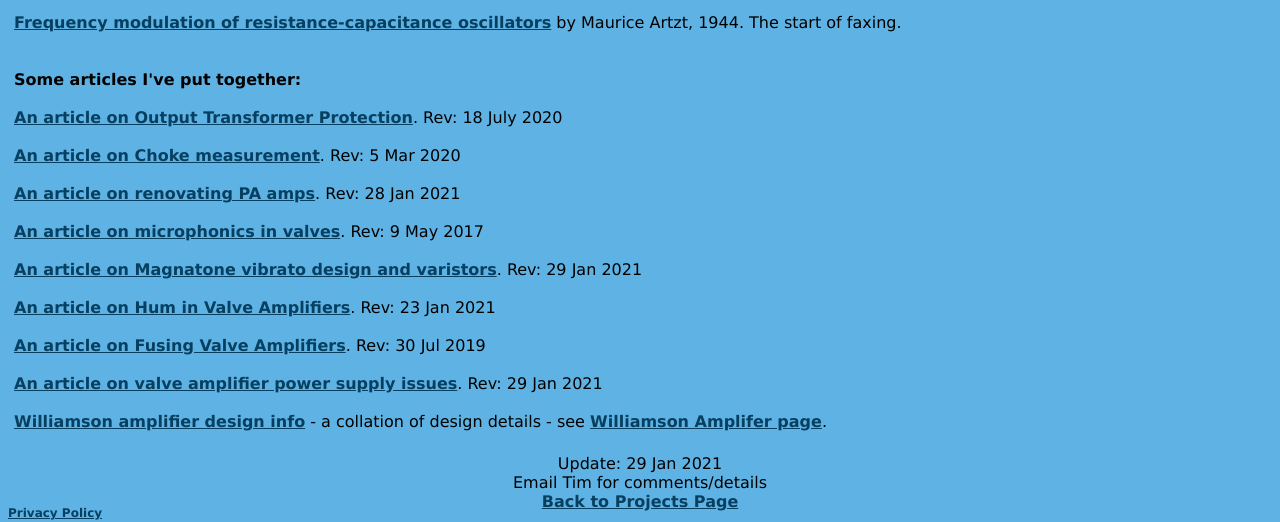
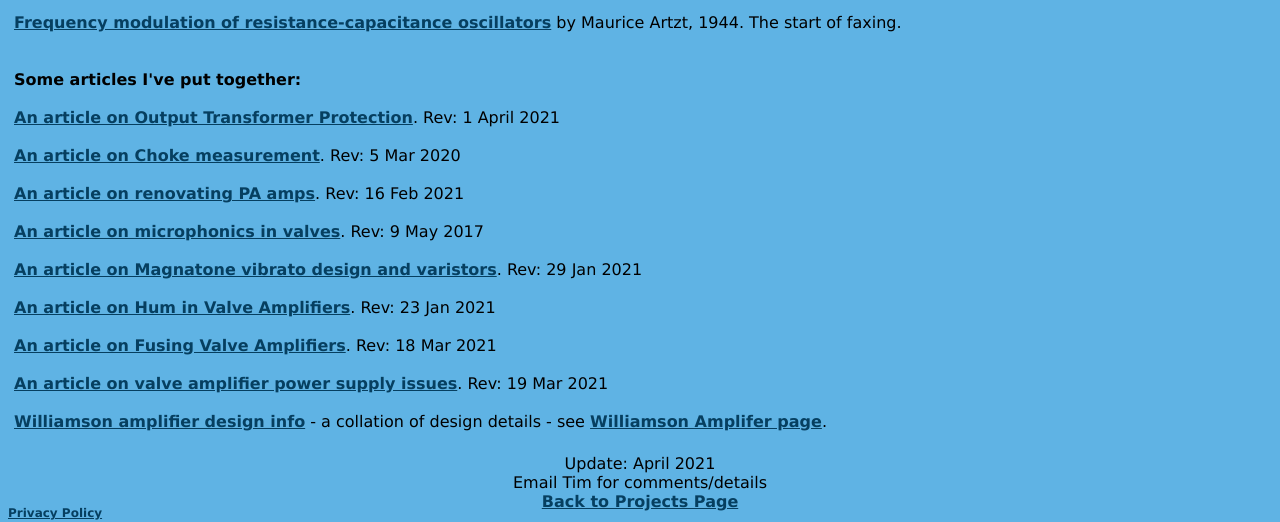
Before and after one commit to michael-robbins/michael-robbins.github.io, a Jekyll site: the page built from projects/Valve Info.html, in a window 1280 px wide and 900 px high, scrolled down 2776 px. Shown: the part 375-897 px from the top of the window. Built offline with Jekyll 4.4.1, drawn with Linux system fonts in a browser that asks for light colours.

Commit message:
Update Valve Info.html

```diff
--- a/projects/Valve Info.html
+++ b/projects/Valve Info.html
@@ -205,11 +205,11 @@ layout: default
       <br />
       <b>Some articles I've put together:</b>
       <br /><br />
-      <a href="/static/Output%20transformer%20protection.pdf">An article on Output Transformer Protection</a>. Rev: 18 July 2020
+      <a href="/static/Output%20transformer%20protection.pdf">An article on Output Transformer Protection</a>. Rev: 1 April 2021
       <br /><br />
       <a href="/static/Choke measurement.pdf">An article on Choke measurement</a>. Rev: 5 Mar 2020
       <br /><br />
-      <a href="/static/Renovating PA amps.pdf">An article on renovating PA amps</a>. Rev: 28 Jan 2021
+      <a href="/static/Renovating PA amps.pdf">An article on renovating PA amps</a>. Rev: 16 Feb 2021
       <br /><br />
       <a href="/static/Microphonics in valves.pdf">An article on microphonics in valves</a>. Rev: 9 May 2017
       <br /><br />
@@ -217,9 +217,9 @@ layout: default
       <br /><br />
       <a href="/static/Hum article.pdf">An article on Hum in Valve Amplifiers</a>. Rev: 23 Jan 2021
       <br /><br />
-      <a href="/static/Valve amp fusing.pdf">An article on Fusing Valve Amplifiers</a>. Rev: 30 Jul 2019
+      <a href="/static/Valve amp fusing.pdf">An article on Fusing Valve Amplifiers</a>. Rev: 18 Mar 2021
       <br /><br />
-      <a href="/static/Power%20supply%20issues%20for%20tube%20amps.pdf">An article on valve amplifier power supply issues</a>. Rev: 29 Jan 2021
+      <a href="/static/Power%20supply%20issues%20for%20tube%20amps.pdf">An article on valve amplifier power supply issues</a>. Rev: 19 Mar 2021
       <br /><br />
       <a href="/static/Williamson design info.pdf">Williamson amplifier design info</a> - a collation of design details - see <a href="/projects/Williamson.html">Williamson Amplifer page</a>.
       <br />
@@ -228,7 +228,7 @@ layout: default
   </tr>
   <tr>
     <td align="center">
-      Update: 29 Jan 2021
+      Update: April 2021
       <br />
       Email Tim for comments/details
       <br/>
```
